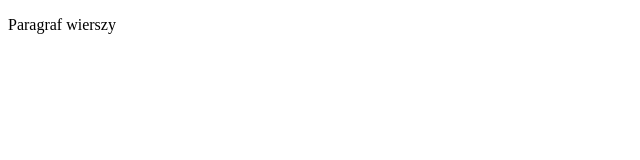
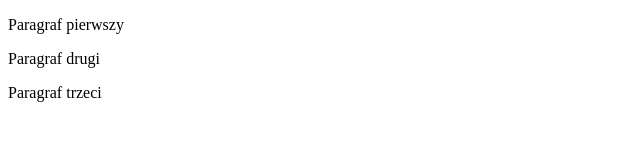
Before and after one commit to kamilape/kamilape.github.io, a plain HTML site: page index.html in a window 1280 px wide. Shown: the whole page, without its empty margins (0-640 px from the left). Drawn offline with Linux system fonts and the light colour scheme.

Commit message:
dodano trzeci paragraf na gałęzi main

```diff
--- a/index.html
+++ b/index.html
@@ -6,6 +6,9 @@
     <title>Document</title>
 </head>
 <body>
-    <p>Paragraf wierszy</p>
+    <p>Paragraf pierwszy</p>
+    <p>Paragraf drugi</p>
+    <p>Paragraf trzeci</p>
+
 </body>
 </html>
```
